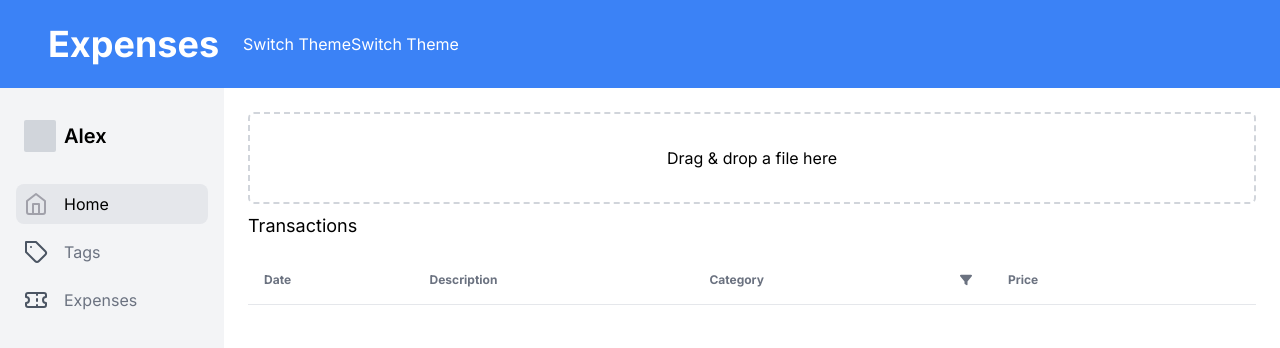
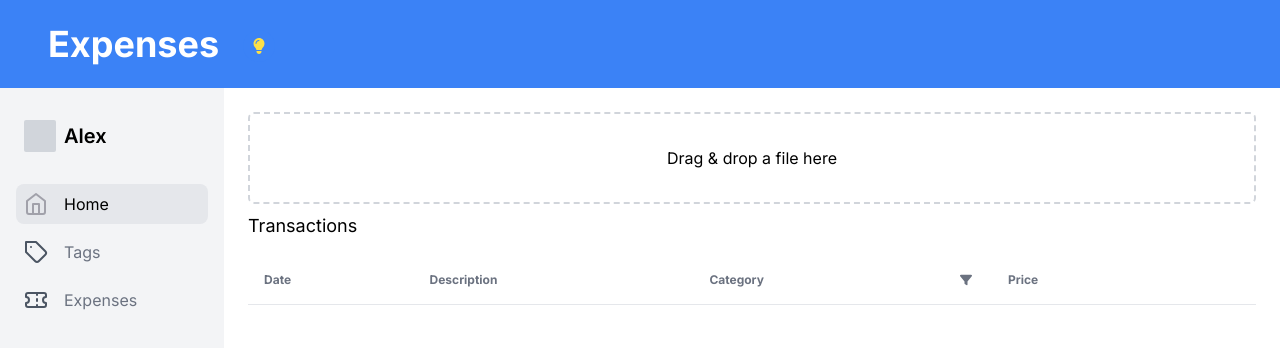
Before and after one commit to alexbgh1/expenses, a Next.js app: page / in a window 1280 px wide. Shown: the top 348 px of the page. Built offline with nearby package versions, Linux system fonts and the light colour scheme.

Commit message:
[feat]: switch theme

```diff
--- a/src/app/components/Header/Header.tsx
+++ b/src/app/components/Header/Header.tsx
@@ -1,5 +1,5 @@
 import NavigationMobile from "../Navigation/NavigationMobile";
-import SimpleSwitch from "./SimpleSwitch";
+import SimpleSwitch from "./ThemeSwitch";
 
 const Header = () => {
   return (
--- a/src/app/components/Header/SimpleSwitch.tsx
+++ /dev/null
@@ -1,14 +0,0 @@
-"use client";
-import { useTheme } from "next-themes";
-const SimpleSwitch = () => {
-  const { setTheme } = useTheme();
-  //TODO: Improve switch theme
-  return (
-    <>
-      <button onClick={() => setTheme("dark")}>Switch Theme</button>
-      <button onClick={() => setTheme("light")}>Switch Theme</button>
-    </>
-  );
-};
-
-export default SimpleSwitch;
--- /dev/null
+++ b/src/app/components/Header/ThemeSwitch.tsx
@@ -0,0 +1,44 @@
+"use client";
+import { useTheme } from "next-themes";
+import { LightbulbONIcon, LightbulbOFFIcon } from "@/app/icons/theme";
+const ThemeSwitch = () => {
+  const { theme, setTheme } = useTheme();
+  const handleTheme = () => {
+    setTheme(theme === "dark" ? "light" : "dark");
+  };
+
+  //TODO: Improve switch theme
+  return (
+    <>
+      <button
+        className="flex justify-center items-center mt-1 w-8 h-8 rounded-full transition-all ease-in-out duration-300
+        bg-blue-500 hover:bg-blue-600
+         dark:bg-blue-950 dark:hover:bg-blue-900"
+        onClick={() => handleTheme()}
+      >
+        <ThemeIcon />
+      </button>
+    </>
+  );
+};
+
+const ThemeIcon = () => {
+  const { theme } = useTheme();
+  return (
+    <>
+      {theme === "dark" ? (
+        <>
+          <span className="sr-only">Switch to light mode</span>
+          <LightbulbOFFIcon className="w-4 h-4 fill-yellow-300 dark:fill-white" />
+        </>
+      ) : (
+        <>
+          <span className="sr-only">Switch to dark mode</span>
+          <LightbulbONIcon className="w-4 h-4 fill-yellow-300 dark:fill-blue-950" />
+        </>
+      )}
+    </>
+  );
+};
+
+export default ThemeSwitch;
--- a/src/app/constants/categories.ts
+++ b/src/app/constants/categories.ts
@@ -50,6 +50,5 @@ const CATEGORIES_SORTED_OTHER_LAST = [...CATEGORIES]
   .sort((a, b) => a.length - b.length)
   .filter((category) => category !== "other")
   .concat("other");
-console.log(CATEGORIES_SORTED_OTHER_LAST);
 
 export { CATEGORIES, CATEGORIES_SORTED_OTHER_LAST, CATEGORY_COLORS, EMOJI_BASED_ON_CATEGORY };
--- /dev/null
+++ b/src/app/icons/theme.tsx
@@ -0,0 +1,17 @@
+const LightbulbONIcon = (props: any) => {
+  return (
+    <svg xmlns="http://www.w3.org/2000/svg" viewBox="0 0 384 512" {...props}>
+      <path d="M272 384c9.6-31.9 29.5-59.1 49.2-86.2l0 0c5.2-7.1 10.4-14.2 15.4-21.4c19.8-28.5 31.4-63 31.4-100.3C368 78.8 289.2 0 192 0S16 78.8 16 176c0 37.3 11.6 71.9 31.4 100.3c5 7.2 10.2 14.3 15.4 21.4l0 0c19.8 27.1 39.7 54.4 49.2 86.2H272zM192 512c44.2 0 80-35.8 80-80V416H112v16c0 44.2 35.8 80 80 80zM112 176c0 8.8-7.2 16-16 16s-16-7.2-16-16c0-61.9 50.1-112 112-112c8.8 0 16 7.2 16 16s-7.2 16-16 16c-44.2 0-80 35.8-80 80z" />
+    </svg>
+  );
+};
+
+const LightbulbOFFIcon = (props: any) => {
+  return (
+    <svg xmlns="http://www.w3.org/2000/svg" viewBox="0 0 384 512" {...props}>
+      <path d="M297.2 248.9C311.6 228.3 320 203.2 320 176c0-70.7-57.3-128-128-128S64 105.3 64 176c0 27.2 8.4 52.3 22.8 72.9c3.7 5.3 8.1 11.3 12.8 17.7l0 0c12.9 17.7 28.3 38.9 39.8 59.8c10.4 19 15.7 38.8 18.3 57.5H109c-2.2-12-5.9-23.7-11.8-34.5c-9.9-18-22.2-34.9-34.5-51.8l0 0 0 0c-5.2-7.1-10.4-14.2-15.4-21.4C27.6 247.9 16 213.3 16 176C16 78.8 94.8 0 192 0s176 78.8 176 176c0 37.3-11.6 71.9-31.4 100.3c-5 7.2-10.2 14.3-15.4 21.4l0 0 0 0c-12.3 16.8-24.6 33.7-34.5 51.8c-5.9 10.8-9.6 22.5-11.8 34.5H226.4c2.6-18.7 7.9-38.6 18.3-57.5c11.5-20.9 26.9-42.1 39.8-59.8l0 0 0 0 0 0c4.7-6.4 9-12.4 12.7-17.7zM192 128c-26.5 0-48 21.5-48 48c0 8.8-7.2 16-16 16s-16-7.2-16-16c0-44.2 35.8-80 80-80c8.8 0 16 7.2 16 16s-7.2 16-16 16zm0 384c-44.2 0-80-35.8-80-80V416H272v16c0 44.2-35.8 80-80 80z" />
+    </svg>
+  );
+};
+
+export { LightbulbONIcon, LightbulbOFFIcon };
```
